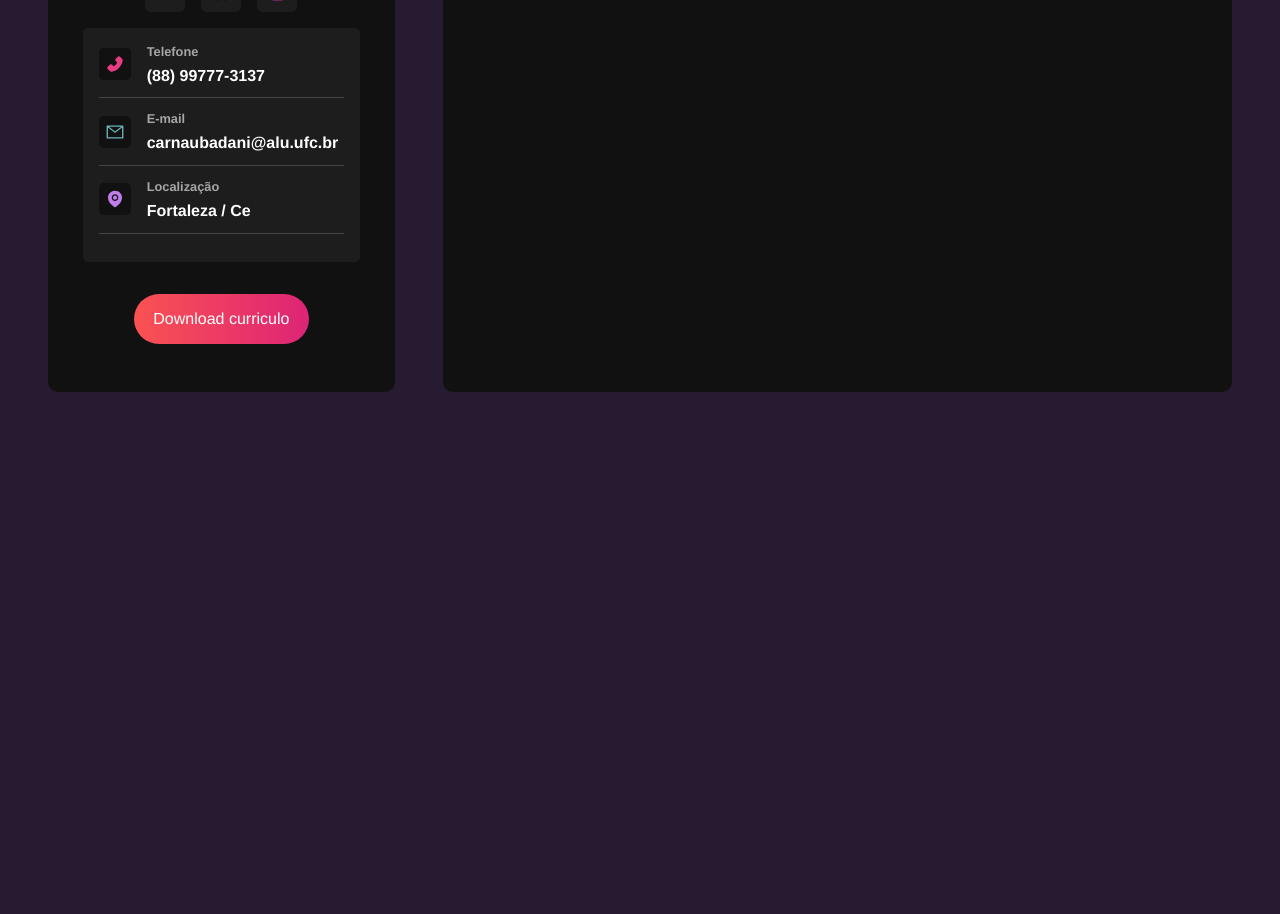
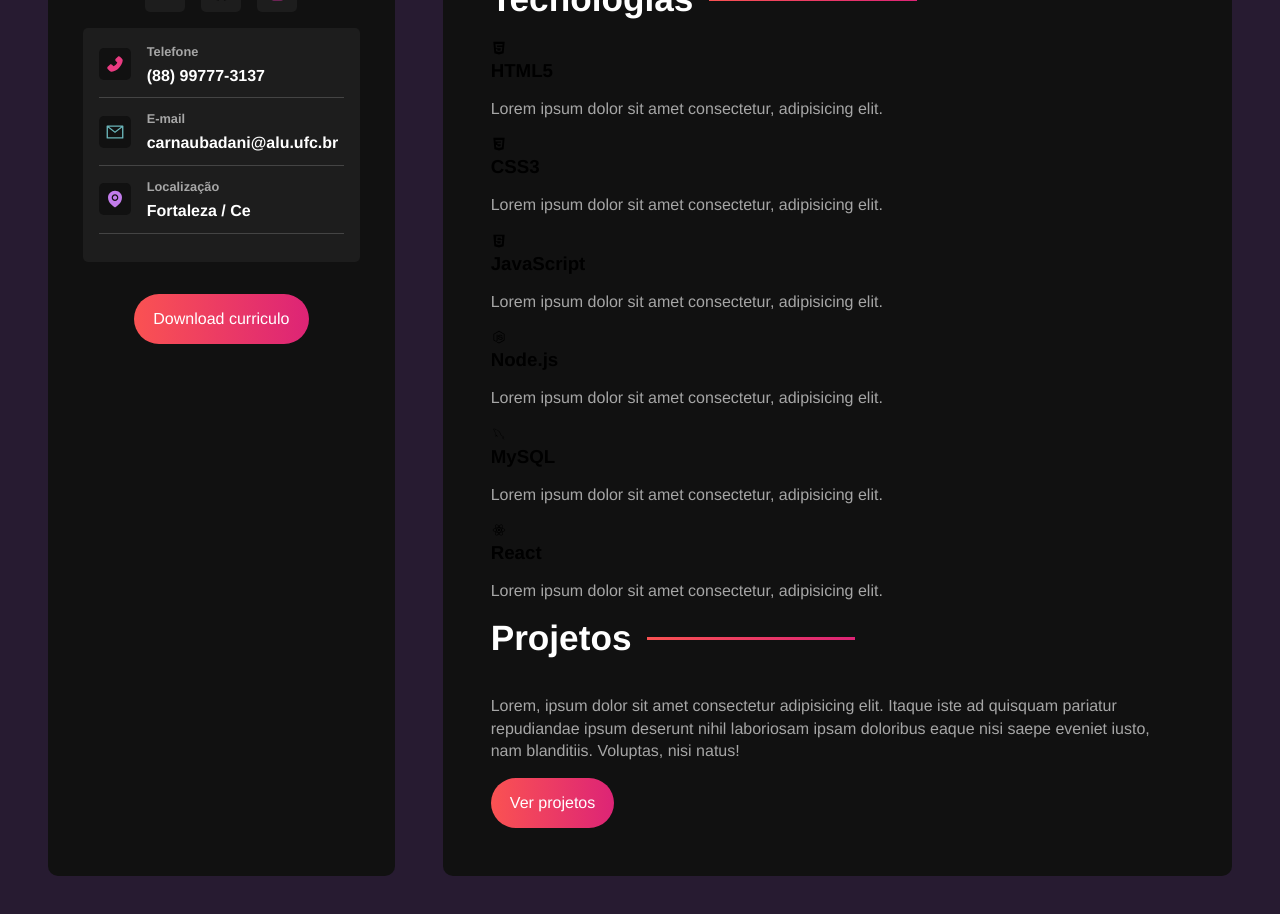
Before and after one commit to Danielecarn/Curriculo-Web, a React (Vite) app in the folder portfolio/: page / in a window 1280 px wide. Shown: the part 580-1494 px from the top of the page. Before the commit the page ends 1020 px from the top, so only its background shows below. Built offline with nearby package versions, Linux system fonts and the light colour scheme.

Commit message:
Componente de linguagens

```diff
--- a/portfolio/src/components/MainContent.jsx
+++ b/portfolio/src/components/MainContent.jsx
@@ -1,5 +1,6 @@
 import '../styles/components/maincontent.sass';
 import AboutContainer from './AboutContainer';
+import ProjectsContainer from './ProjectsContainer';
 import TecnologiesContainer from './TecnologiesContainer';
 
 const MainContent = () => {
@@ -8,7 +9,7 @@ const MainContent = () => {
 
       <AboutContainer/>
       <TecnologiesContainer/>
-
+      <ProjectsContainer/>
     </main >
   )
 }
--- a/portfolio/src/components/ProjectsContainer.jsx
+++ b/portfolio/src/components/ProjectsContainer.jsx
@@ -1,7 +1,15 @@
 
 const ProjectsContainer = () => {
   return (
-    <div>ProjectsContainer</div>
+    <section className="projects-container">
+      <h2>Projetos</h2>
+      <p>Lorem, ipsum dolor sit amet consectetur adipisicing elit. Itaque iste
+         ad quisquam pariatur repudiandae ipsum deserunt nihil laboriosam ipsam
+         doloribus eaque nisi saepe eveniet iusto, nam blanditiis. Voluptas, nisi natus!</p>
+      <a href="#" className="btn">
+        Ver projetos
+      </a>
+    </section>
   )
 }
 
--- a/portfolio/src/components/TecnologiesContainer.jsx
+++ b/portfolio/src/components/TecnologiesContainer.jsx
@@ -1,7 +1,40 @@
+import {
+  DiHtml5,
+  DiCss3,
+  DiJsBadge,
+  DiNodejsSmall,
+  DiMysql,
+  DiReact,
+  DiJavascript
+} from 'react-icons/di'
+
+import '../styles/components/technologiescontainer.sass';
+
+const technologies = [
+  {id: 'html', name:'HTML5', icon: <DiHtml5/>},
+  {id:'css', name:'CSS3', icon: <DiCss3/>},
+  {id:'js', name:'JavaScript', icon: <DiJavascript/>},
+  {id:'node', name:'Node.js', icon: <DiNodejsSmall/>},
+  {id:'mysql', name:'MySQL', icon: <DiMysql/>},
+  {id:'react', name:'React', icon: <DiReact/>}
+];
 
 const TecnologiesContainer = () => {
   return (
-    <div>TecnologiesContainer</div>
+    <section className='technologies-container'>
+      <h2>Tecnologias</h2>
+      <div className='technologies-grid'>
+        {technologies.map((tech) => (
+          <div className='technology-card' id={tech.id} key={tech.id}>
+            {tech.icon}
+            <div className='technology-info'>
+              <h3>{tech.name}</h3>
+              <p>Lorem ipsum dolor sit amet consectetur, adipisicing elit.</p>
+            </div>
+          </div>
+        ))}
+      </div>
+    </section>
   )
 }
 
```
Also changed, not shown: portfolio/src/styles/components/technologiescontainer.sass (added).
